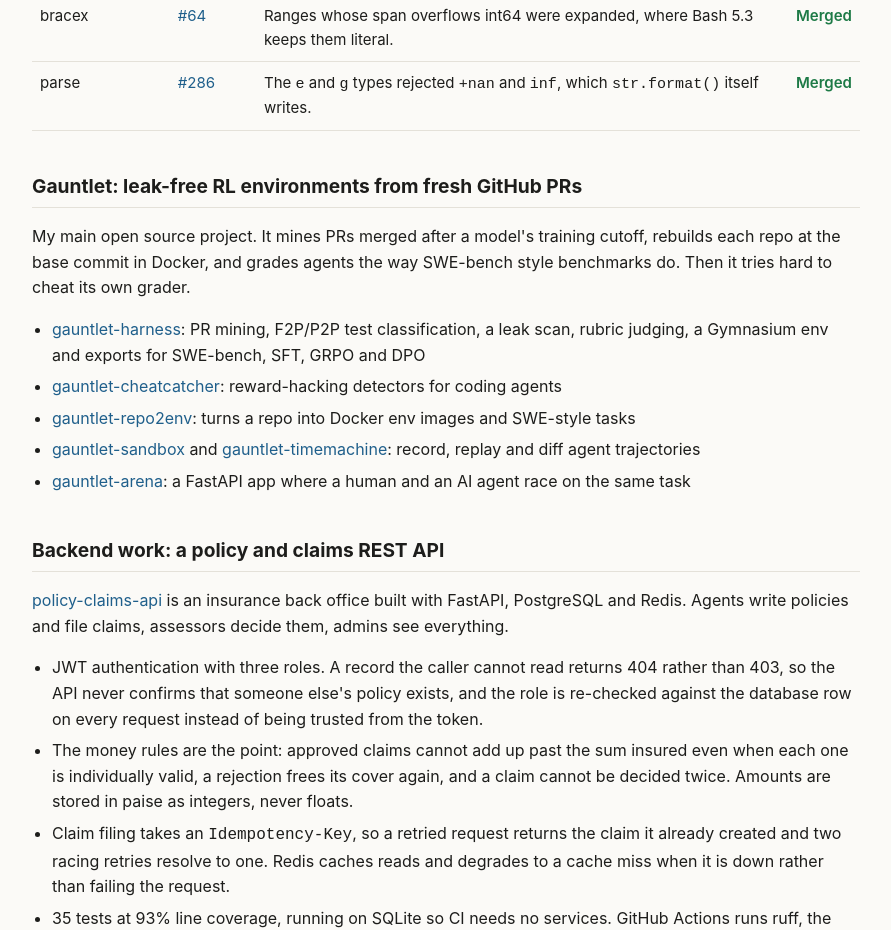
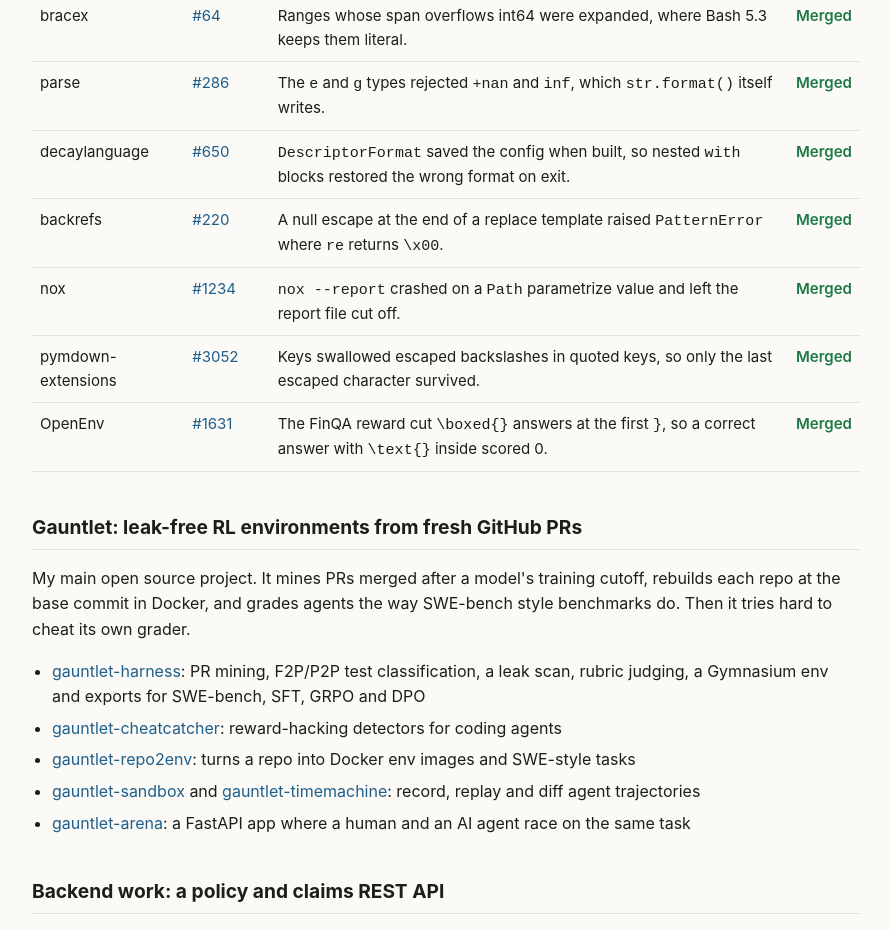
Before and after one commit to abhishekcpp007/abhishekcpp007.github.io, a plain HTML site: page index.html in a window 1280 px wide. Shown: the part 1820-2750 px from the top of the page, without its empty margins (194-1085 px from the left). Drawn offline with Linux system fonts and the light colour scheme.

Commit message:
Add 5 merged PRs

```diff
--- a/index.html
+++ b/index.html
@@ -112,6 +112,11 @@ footer{margin-top:48px;color:var(--muted);font-size:.85rem}
       <tr><td>hist</td><td><a href="https://github.com/scikit-hep/hist/pull/766">#766</a></td><td><code>ChunkedHist.to_hist()</code> labelled category axes with their name, so adding it to its source failed.</td><td class="s m">Merged</td></tr>
       <tr><td>bracex</td><td><a href="https://github.com/facelessuser/bracex/pull/64">#64</a></td><td>Ranges whose span overflows int64 were expanded, where Bash 5.3 keeps them literal.</td><td class="s m">Merged</td></tr>
       <tr><td>parse</td><td><a href="https://github.com/r1chardj0n3s/parse/pull/286">#286</a></td><td>The <code>e</code> and <code>g</code> types rejected <code>+nan</code> and <code> inf</code>, which <code>str.format()</code> itself writes.</td><td class="s m">Merged</td></tr>
+      <tr><td>decaylanguage</td><td><a href="https://github.com/scikit-hep/decaylanguage/pull/650">#650</a></td><td><code>DescriptorFormat</code> saved the config when built, so nested <code>with</code> blocks restored the wrong format on exit.</td><td class="s m">Merged</td></tr>
+      <tr><td>backrefs</td><td><a href="https://github.com/facelessuser/backrefs/pull/220">#220</a></td><td>A null escape at the end of a replace template raised <code>PatternError</code> where <code>re</code> returns <code>\x00</code>.</td><td class="s m">Merged</td></tr>
+      <tr><td>nox</td><td><a href="https://github.com/wntrblm/nox/pull/1234">#1234</a></td><td><code>nox --report</code> crashed on a <code>Path</code> parametrize value and left the report file cut off.</td><td class="s m">Merged</td></tr>
+      <tr><td>pymdown-extensions</td><td><a href="https://github.com/facelessuser/pymdown-extensions/pull/3052">#3052</a></td><td>Keys swallowed escaped backslashes in quoted keys, so only the last escaped character survived.</td><td class="s m">Merged</td></tr>
+      <tr><td>OpenEnv</td><td><a href="https://github.com/openenv/OpenEnv/pull/1631">#1631</a></td><td>The FinQA reward cut <code>\boxed{}</code> answers at the first <code>}</code>, so a correct answer with <code>\text{}</code> inside scored 0.</td><td class="s m">Merged</td></tr>
     </tbody>
   </table>
   </div>
```
